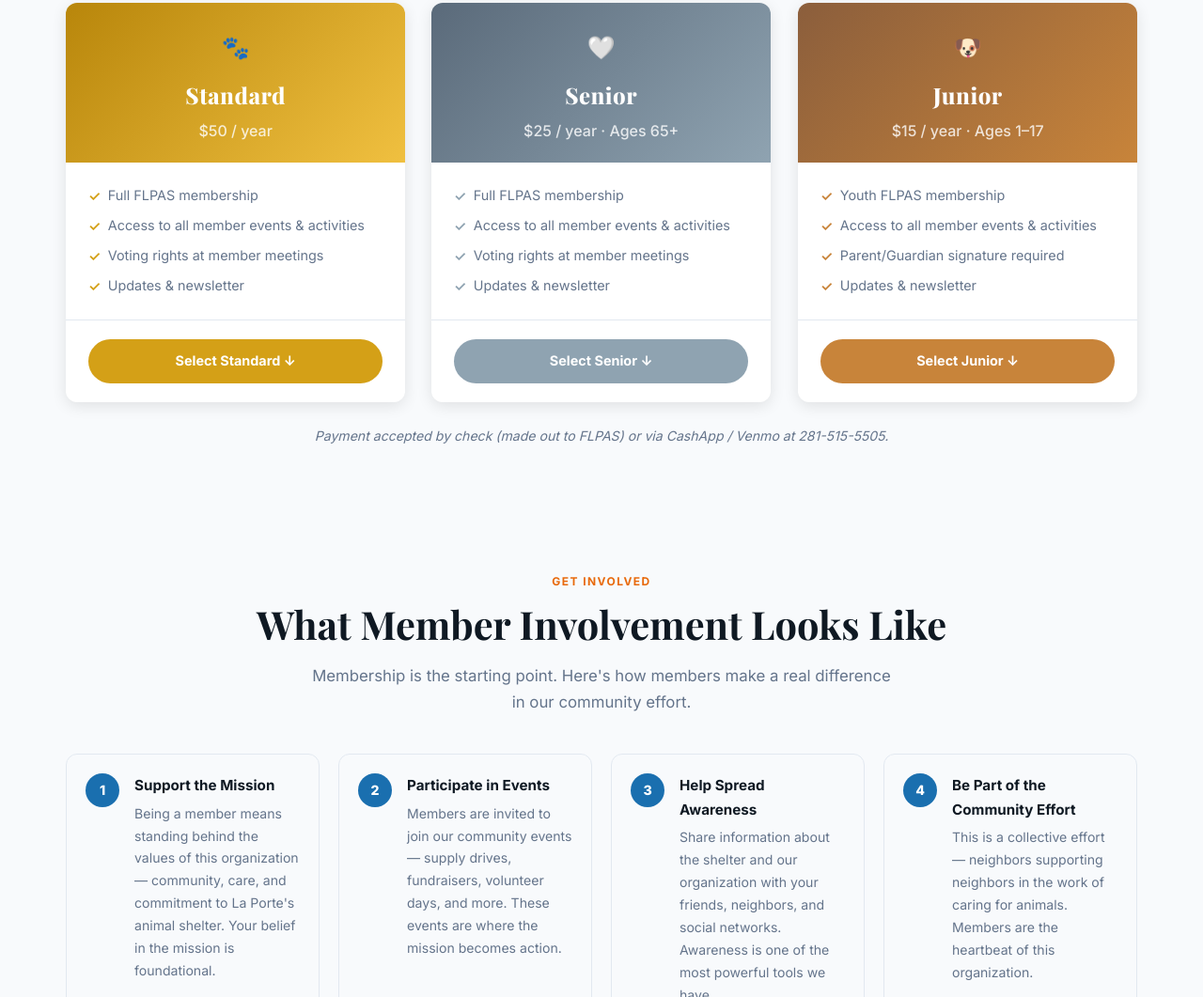
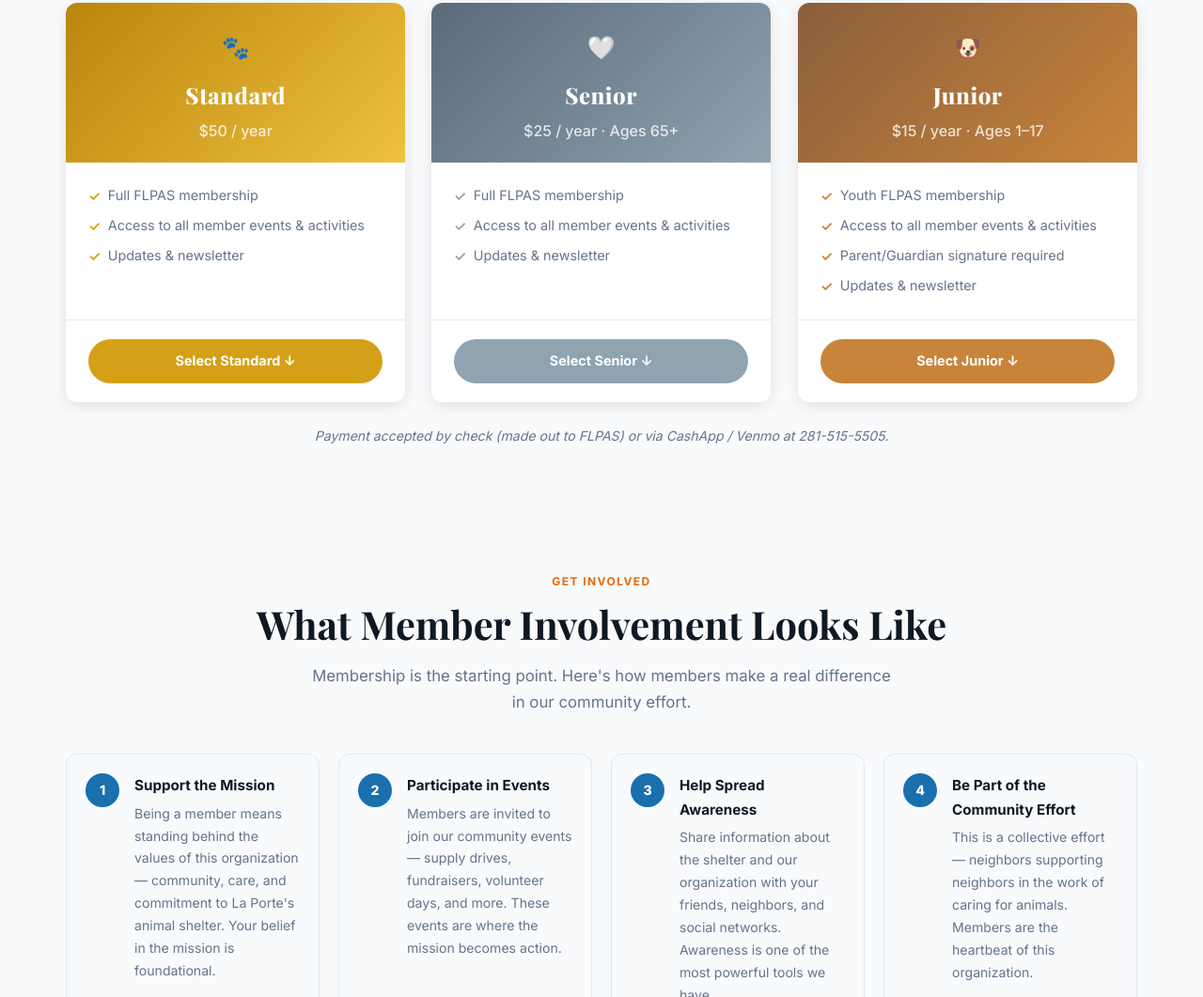
Before and after one commit to TheSocialHiveTx/friendsoflaporte.com, a website: page become-a-member/index.html in a window 1280 px wide. Shown: the part 1822-2883 px from the top of the page at 94% size. Drawn offline with nearby package versions, Linux system fonts and the light colour scheme.

Commit message:
voting fixed

```diff
--- a/become-a-member/index.html
+++ b/become-a-member/index.html
@@ -180,7 +180,6 @@
               <ul class="tier-card__features">
                 <li>Full FLPAS membership</li>
                 <li>Access to all member events &amp; activities</li>
-                <li>Voting rights at member meetings</li>
                 <li>Updates &amp; newsletter</li>
               </ul>
             </div>
@@ -200,7 +199,6 @@
               <ul class="tier-card__features">
                 <li>Full FLPAS membership</li>
                 <li>Access to all member events &amp; activities</li>
-                <li>Voting rights at member meetings</li>
                 <li>Updates &amp; newsletter</li>
               </ul>
             </div>
```
Also changed, not shown: home/index.html (+1 -1 lines).
